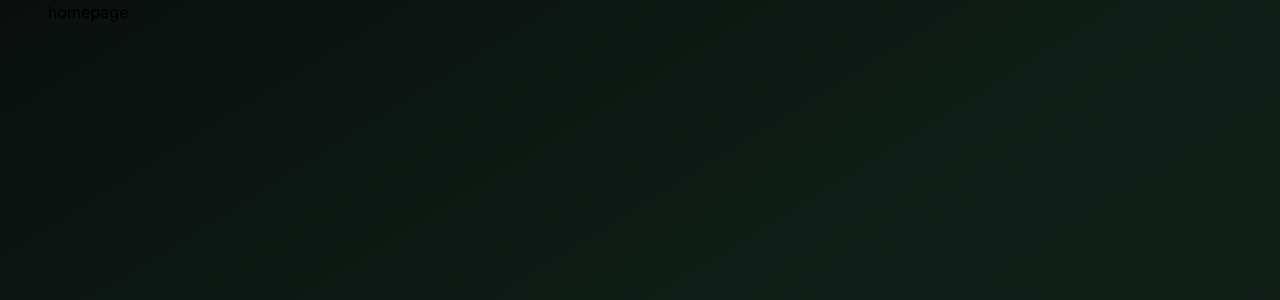
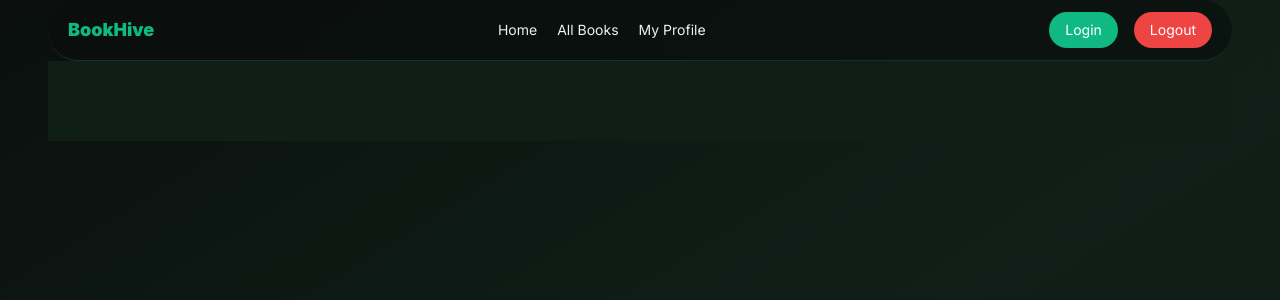
Before and after one commit to mahdihasanprogrammer/assignment-8-book-hive, a Next.js app: page / in a window 1280 px wide. Shown: the top 300 px of the page. Built offline with nearby package versions, Linux system fonts and the light colour scheme.

Commit message:
add navbar

```diff
--- a/src/app/layout.js
+++ b/src/app/layout.js
@@ -1,5 +1,6 @@
 import { Inter } from "next/font/google";
 import "./globals.css";
+import Navbar from "@/components/shared/Navbar";
 
 
 const inter = Inter({
@@ -19,10 +20,11 @@ export default function RootLayout({ children }) {
       suppressHydrationWarning
     >
       <body
-      className="min-h-full flex flex-col
+      className="min-h-full flex flex-col text-[#e7f5ee]
        bg-linear-to-br from-[#0a0f0d] via-[#0f1f18] to-[#111a16]
        container mx-auto px-5 md:px-8 lg:px-12">
 
+        <Navbar/>
         <main>
           {children}
         </main>
--- a/src/app/page.jsx
+++ b/src/app/page.jsx
@@ -1,9 +1,10 @@
+import Hero from "@/components/homePage/Hero";
 import Image from "next/image";
 
 export default function Home() {
   return (
   <div>
-    homepage
+    <Hero/>
   </div>
 
   );
--- /dev/null
+++ b/src/components/homePage/Hero.jsx
@@ -0,0 +1,11 @@
+import React from 'react';
+
+const Hero = () => {
+    return (
+        <div className="bg-[#0f1f18] p-10">
+
+        </div>
+    );
+};
+
+export default Hero;
--- /dev/null
+++ b/src/components/shared/Navbar.jsx
@@ -0,0 +1,55 @@
+"use client";
+import Image from "next/image";
+import Link from "next/link";
+
+const Navbar = () => {
+    return (
+        <div className="bg-[#0a0f0d]/70 backdrop-blur-md border-b border-[#1c2f26] rounded-full">
+            <nav className=" flex justify-between items-center  py-3 px-5">
+                <div className="flex gap-2 items-center">
+                    {/* <Image
+            src={"/logo.svg"}
+            alt="logo"
+            loading="eager"
+            width={20}
+            height={20}
+            className="object-cover h-auto w-auto"
+          /> */}
+                    <Link href={'/'}>
+                        <h3 className="font-black text-lg text-[#10b981]">BookHive</h3>
+                    </Link>
+                </div>
+
+                <ul className="flex items-center gap-5 text-sm">
+                    <li>
+                        <Link href={"/"}>Home</Link>
+                    </li>
+                    <li>
+                        <Link href={"/all-books"}>All Books</Link>
+                    </li>
+                    <li>
+                        <Link href={"/my-profile"}>My Profile</Link>
+                    </li>
+                </ul>
+
+                <div className="flex gap-4">
+                    <div className="flex items-center gap-4 text-sm">
+
+                        <button className="bg-[#10b981] hover:bg-[#059669]
+                        px-4 py-2 rounded-full text-white">
+                            <Link href={'/login'}>Login</Link>
+                        </button>
+
+                        <button className="bg-[#ef4444] hover:bg-[#dc2626] px-4 py-2 rounded-full text-white">
+                            <Link href={"/"}>Logout</Link>
+                        </button>
+
+
+                    </div>
+                </div>
+            </nav>
+        </div>
+    );
+};
+
+export default Navbar;
```
Also changed, not shown: public/logo.svg (added).
